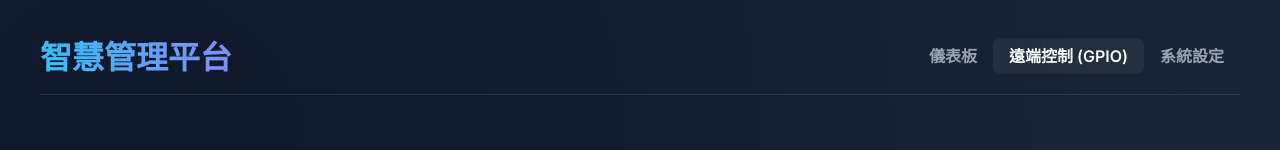
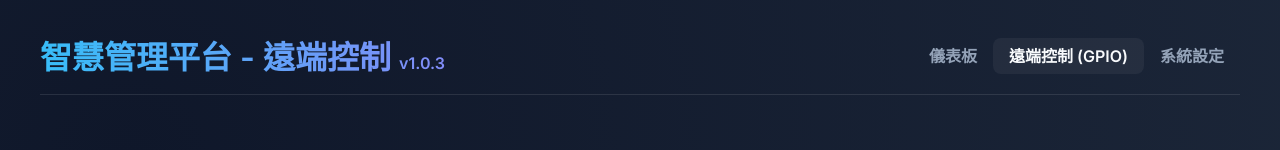
Before and after one commit to chuanyuit-collab/RS485_SYSTEM, a plain HTML site: page frontend/gpio.html in a window 1280 px wide. Shown: the top 150 px of the page. Drawn offline with nearby package versions, Linux system fonts and the light colour scheme; files that its build step writes are made by us from their sources; no server answers.

Commit message:
bump version to v1.0.3 and add titles to headers

```diff
--- a/frontend/gpio.html
+++ b/frontend/gpio.html
@@ -200,7 +200,7 @@
 <body>
     <div id="app" class="container">
         <header>
-            <h1>智慧管理平台</h1>
+            <h1>智慧管理平台 - 遠端控制 <span style="font-size: 0.5em; color: var(--text-secondary);">v1.0.3</span></h1>
             <nav>
                 <a href="/" class="nav-link">儀表板</a>
                 <a href="/gpio" class="nav-link" style="color: var(--text-primary); background: rgba(255,255,255,0.05);">遠端控制 (GPIO)</a>
```
Also changed, not shown: frontend/index.html (+1 -1 lines), frontend/settings.html (+1 -1 lines).
